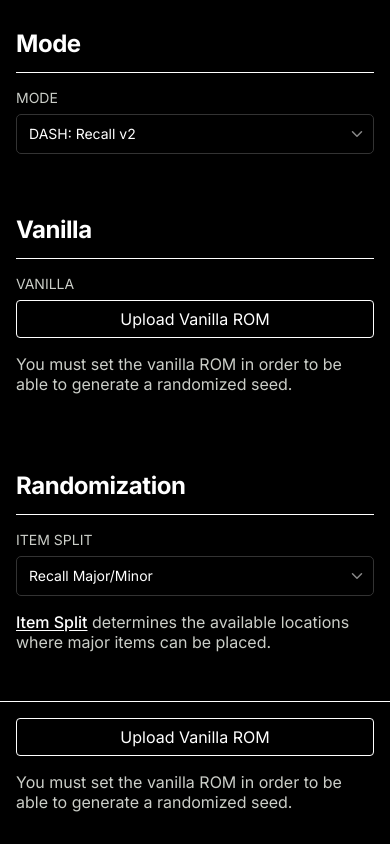
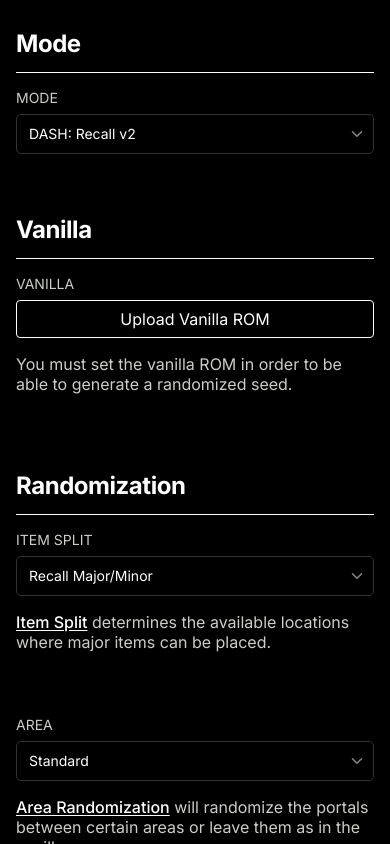
Before and after one commit to dashrando/dash-randomizer, a Next.js app in the folder apps/web/: page /generate in a window 390 px wide. Built offline with nearby package versions, Linux system fonts and the light colour scheme.

Commit message:
only show sidebar on mobile if vanilla is loaded

```diff
--- a/apps/web/app/generate/form.tsx
+++ b/apps/web/app/generate/form.tsx
@@ -35,7 +35,7 @@ const Sidebar = ({
 
   // console.debug('sidebar', data, isLoading)
   return (
-    <aside className={styles.sidebar}>
+    <aside className={cn(styles.sidebar, { [styles.sidebarMobileLoaded]: data })}>
       {mounted ? (
         data ? (
           <div>
--- a/apps/web/app/generate/page.module.css
+++ b/apps/web/app/generate/page.module.css
@@ -112,6 +112,14 @@
     border-top: 1px solid #fff;
     z-index: 101;
     background-color: #000;
+    transform: translateY(100px);
+    transition: opacity 0.6s ease-in-out, transform 0.4s ease-in-out;
+    opacity: 0;
+  }
+
+  .sidebarMobileLoaded {
+    transform: translateY(0);
+    opacity: 1;
   }
 }
 
```
